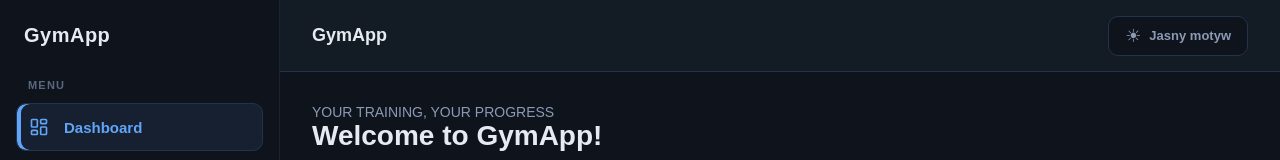
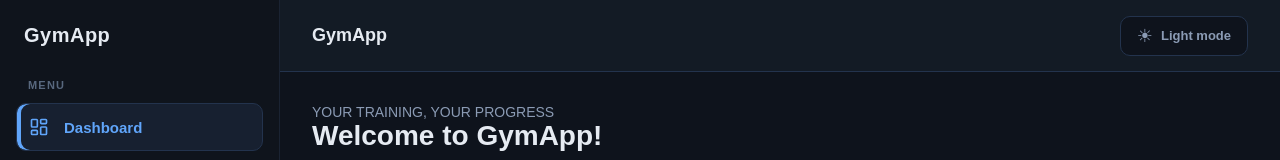
Before and after one commit to JacobPlusPlus/gym-app, a React (Vite) app in the folder frontend/: page / in a window 1280 px wide. Shown: the top 160 px of the page. Built offline with nearby package versions, Linux system fonts and the light colour scheme.

Commit message:
docs: upgrade README

```diff
--- a/frontend/src/App.jsx
+++ b/frontend/src/App.jsx
@@ -77,7 +77,7 @@ function Layout() {
             onClick={() => setTheme(theme === 'dark' ? 'light' : 'dark')}
           >
             <span>{theme === 'dark' ? '☀' : '☾'}</span>
-            {theme === 'dark' ? 'Jasny motyw' : 'Ciemny motyw'}
+            {theme === 'dark' ? 'Light mode' : 'Dark mode'}
           </button>
         </header>
         <main className="main-content">
```
Also changed, not shown: 1 other file (tests, documents, lock files or other folders).
